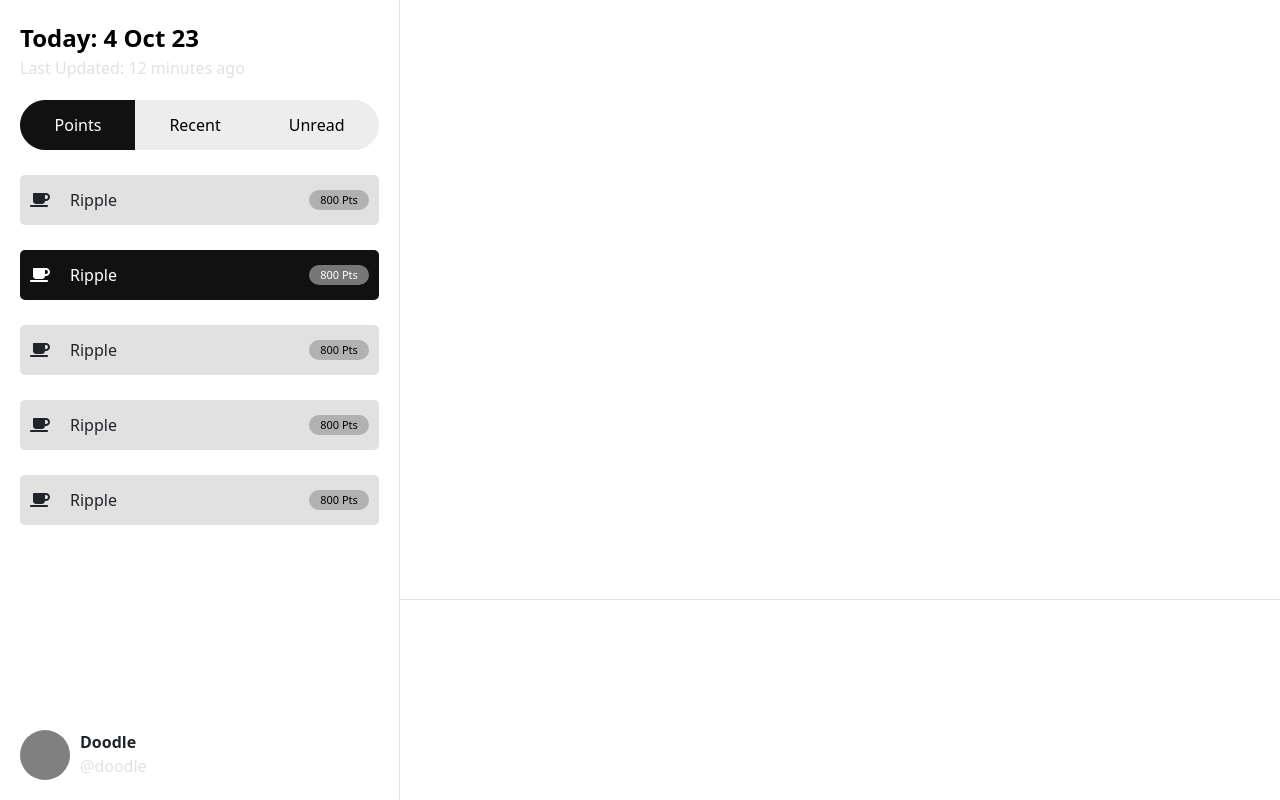
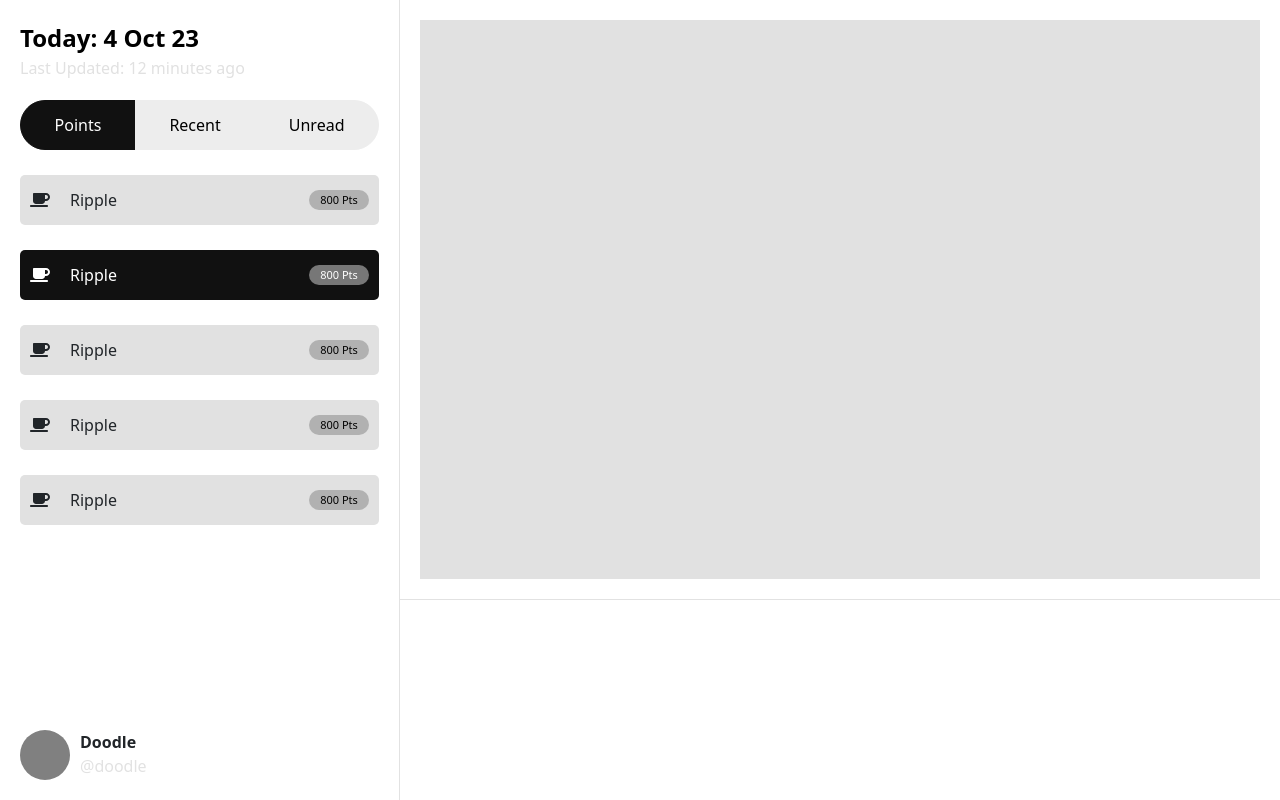
Before and after one commit to hirokimoto/crypto-trading-news, a React (Vite) app: page / in a window 1280 px wide. Built offline with nearby package versions, Linux system fonts and the light colour scheme.

Commit message:
feat: add basic card layout

```diff
--- a/src/App.scss
+++ b/src/App.scss
@@ -41,6 +41,7 @@
     .content {
       flex: 1;
       border-bottom: 1px solid $border;
+      padding: 20px;
       width: 100%;
     }
     .steps {
--- a/src/App.tsx
+++ b/src/App.tsx
@@ -4,6 +4,7 @@ import Button from 'react-bootstrap/Button';
 import ButtonGroup from 'react-bootstrap/ButtonGroup';
 import News from './components/News';
 import Avatar from './components/Avatar';
+import Card from './components/Card';
 import "./App.scss";
 
 function App() {
@@ -39,7 +40,7 @@ function App() {
       </div>
       <div className="app-right">
         <div className="content">
-
+          <Card />
         </div>
         <div className="steps">
 
--- /dev/null
+++ b/src/components/Card.tsx
@@ -0,0 +1,14 @@
+import className from 'classnames'
+import './Components.scss';
+
+interface CardProps {
+    className?: string
+}
+
+export default function Card(props: CardProps) {
+    return (
+        <div className={className('newscard', props.className)}>
+
+        </div>
+    )
+}
--- a/src/components/Components.scss
+++ b/src/components/Components.scss
@@ -55,3 +55,9 @@
         }
     }
 }
+
+.newscard {
+    background-color: $background;
+    width: 100%;
+    height: 100%;
+}
```
